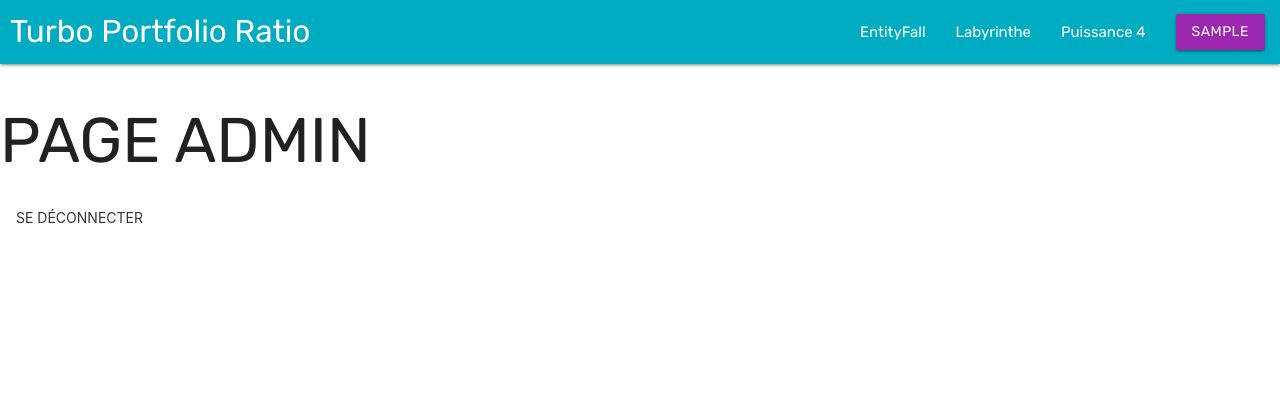
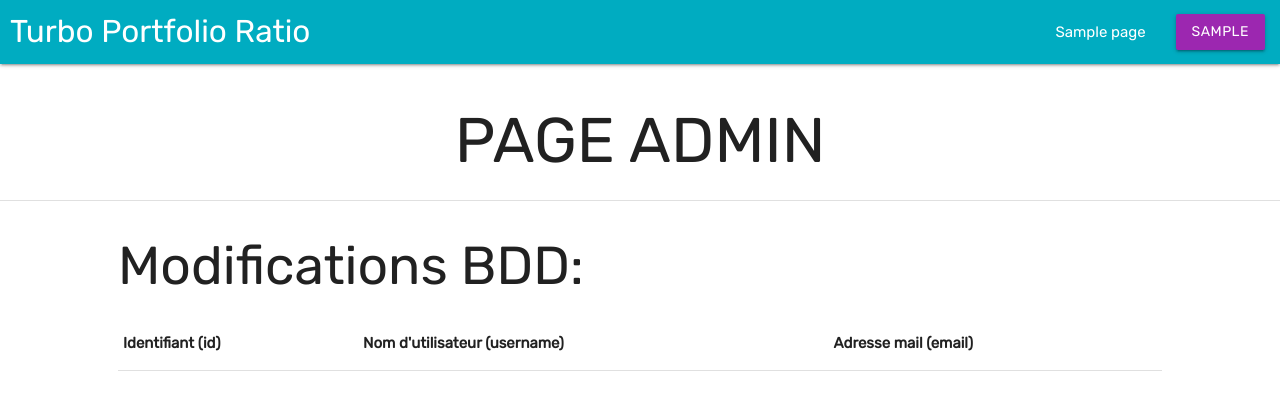
Before and after one commit to Wazy42/gtech1-projet5-site-php-mysql, a PHP site: page /adminpage.php in a window 1280 px wide. Shown: the top 410 px of the page. Run offline with PHP 8.4, Linux system fonts and the light colour scheme; the visitor is signed in with stand-in values (Sample User, id 1); tables that the repository leaves empty or names only in its code hold one stand-in row (values such as "Sample post"); lists and menus that the app fills with data are empty.

Commit message:
mise en place sql

```diff
--- a/adminpage.php
+++ b/adminpage.php
@@ -8,12 +8,32 @@ if (!(isset($_SESSION['user']) && $_SESSION['user']['id'] == 1)) {
 ?>
 <html>
 <?php require "menu.php" ?>
-    <h1> PAGE ADMIN </h1>
-    <form class="col s12" action="dc.php">
-
-      <button type="submit" class="modal-close waves-effect btn-flat">
-        Se déconnecter
-      </button>
-    </form>
+    <h1 class="center"> PAGE ADMIN </h1>
+    <div class="divider"></div>
+    <div class="row">
+      <div class="col s12 l10 offset-l1">
+        <h2>Modifications BDD:</h2>
+        <table>
+          <thead>
+            <tr>
+                <th>Identifiant (id)</th>
+                <th>Nom d'utilisateur (username)</th>
+                <th>Adresse mail (email)</th>
+            </tr>
+          </thead>
+          <tbody>
+            <?php
+              $sql = "SELECT id, username, email FROM user WHERE id != 1 ORDER BY id";
+              $pre = $pdo->prepare($sql);
+              $pre->execute();
+              $data = $pre->fetchAll(PDO::FETCH_ASSOC);
+              foreach ($data as $row) {
+                echo "<tr><td>".$row['id']."</td><td>".$row['username']."</td><td>".$row['email']."</td></tr>";
+              }
+            ?>
+          </tbody>
+        </table>
+      </div>
+    </div>
   </body>
 </html>
--- a/menu.php
+++ b/menu.php
@@ -20,9 +20,15 @@
           </a>
           <a href="index.php" class="brand-logo margin10px-left">Turbo Portfolio Ratio</a>
           <ul id="nav-mobile" class="right hide-on-med-and-down">
-            <li><a href="ef.php">EntityFall</a></li>
-            <li><a href="laby.php" >Labyrinthe</a></li>
-            <li><a href="p4.php">Puissance 4</a></li>
+            <?php
+              $sql = "SELECT title, file FROM pages ORDER BY title";
+              $pre = $pdo->prepare($sql);
+              $pre->execute();
+              $data = $pre->fetchAll(PDO::FETCH_ASSOC);
+              foreach ($data as $row) {
+                echo "<li><a href='".$row['file']."'>".$row['title']."</a></li>";
+              }
+            ?>
             <li><a class="waves-effect waves-light purple btn modal-trigger" href="isadmin.php">
               <?php
                 if (isset($_SESSION['user'])) {
```
